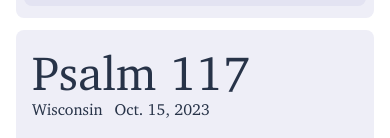
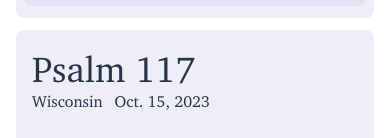
Before and after one commit to Psalms23Project/psalms23project.github.io, a SvelteKit app: page /readings in a window 390 px wide. Shown: the part 424-562 px from the top of the page. Built offline with nearby package versions, Linux system fonts and the light colour scheme.

Commit message:
Add link to video and fix heading size

```diff
--- a/src/routes/+page.svelte
+++ b/src/routes/+page.svelte
@@ -118,7 +118,7 @@ function getIconStr(icon) {
         <div class="mb-6 ml-4 mt-2">
           <h4 class="mb-1.5 text-xl font-semibold">The first Psalm reading video</h4>
           <p class="mb-3">
-            The first Psalm reading is available, Psalm 117.
+            The first Psalm reading is available, <a class="underline" href="/readings/">Psalm 117</a>.
           </p>
         </div>
       </li>
--- a/src/routes/readings/+page.svelte
+++ b/src/routes/readings/+page.svelte
@@ -74,7 +74,7 @@
   <!-- Video info -->
   <div class="relative text-navyblue bg-violet-100 rounded-lg py-5 px-4 md:px-8 mt-3">
     <div class="flex flex-row justify-between">
-      <h1 class="text-5xl font-hightower">{ videoData.psalm }</h1>
+      <h1 class="text-4xl md:text-5xl font-hightower">{ videoData.psalm }</h1>
       <div class="my-auto space-x-2">
         <!-- <button class="inline-flex items-center font-karla text-base bg-violet-200 fill-navyblue px-3 sm:px-4 py-3 sm:py-2 rounded-full duration-300 hover:bg-navyblue hover:fill-white hover:text-white">
           <svg xmlns="http://www.w3.org/2000/svg" width="16" height="16" class="bi bi-download w-4 h-4 mr-0 sm:mr-2" viewBox="0 0 16 16">
```
